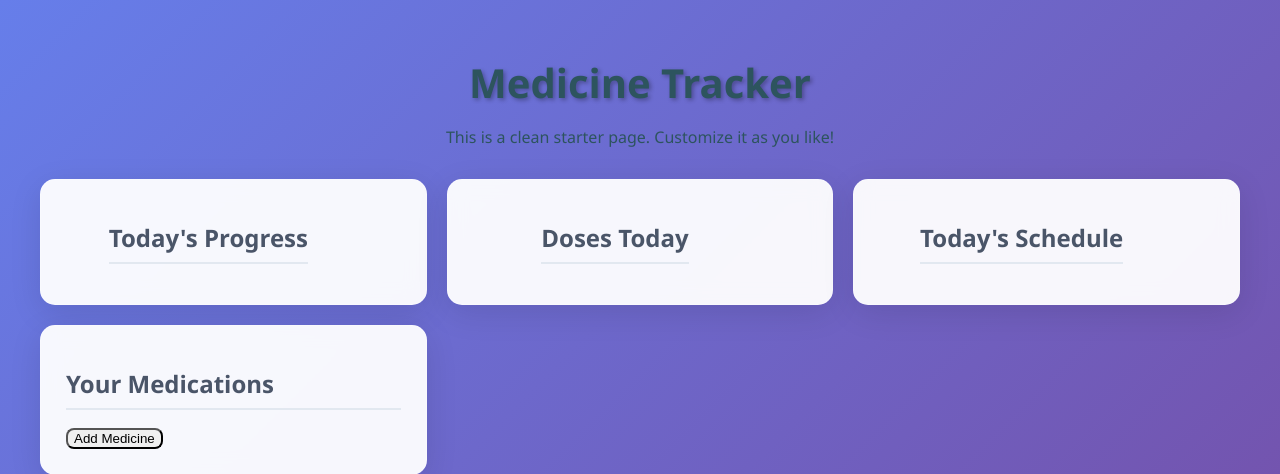
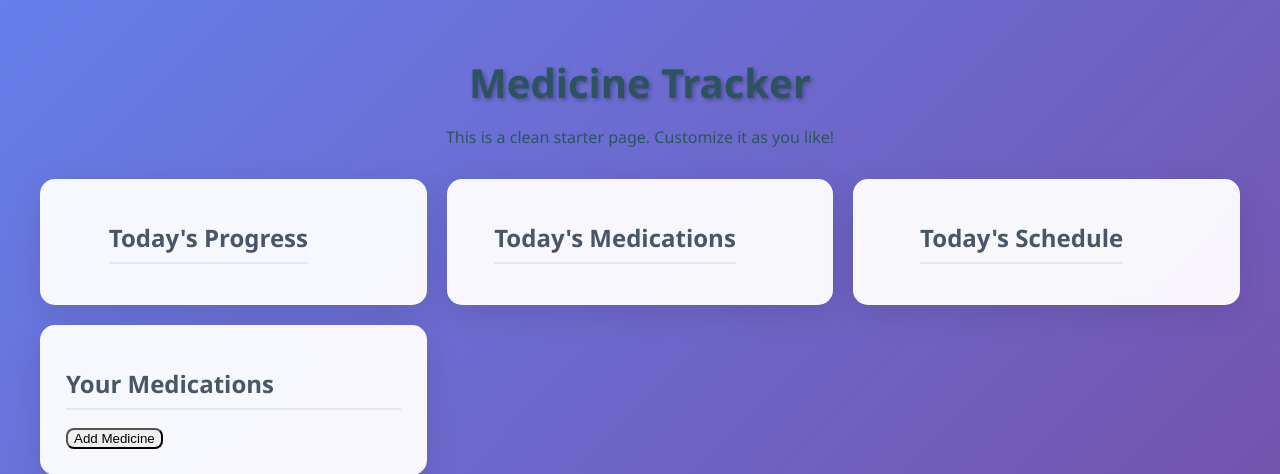
Before and after one commit to ItsElyas/MedHelper, a Flask app: page / in a window 1280 px wide. Shown: the top 474 px of the page. Run offline with Flask 3, Linux system fonts and the light colour scheme.

```diff
--- a/templates/index.html
+++ b/templates/index.html
@@ -18,7 +18,7 @@
         <p id="progress"></p>
     </div>
     <div class="todaysDoses">
-        <h1>Doses Today</h1>
+        <h1>Today's Medications</h1>
         <p id="todaysDoses"></p>
         </div>
 
```
